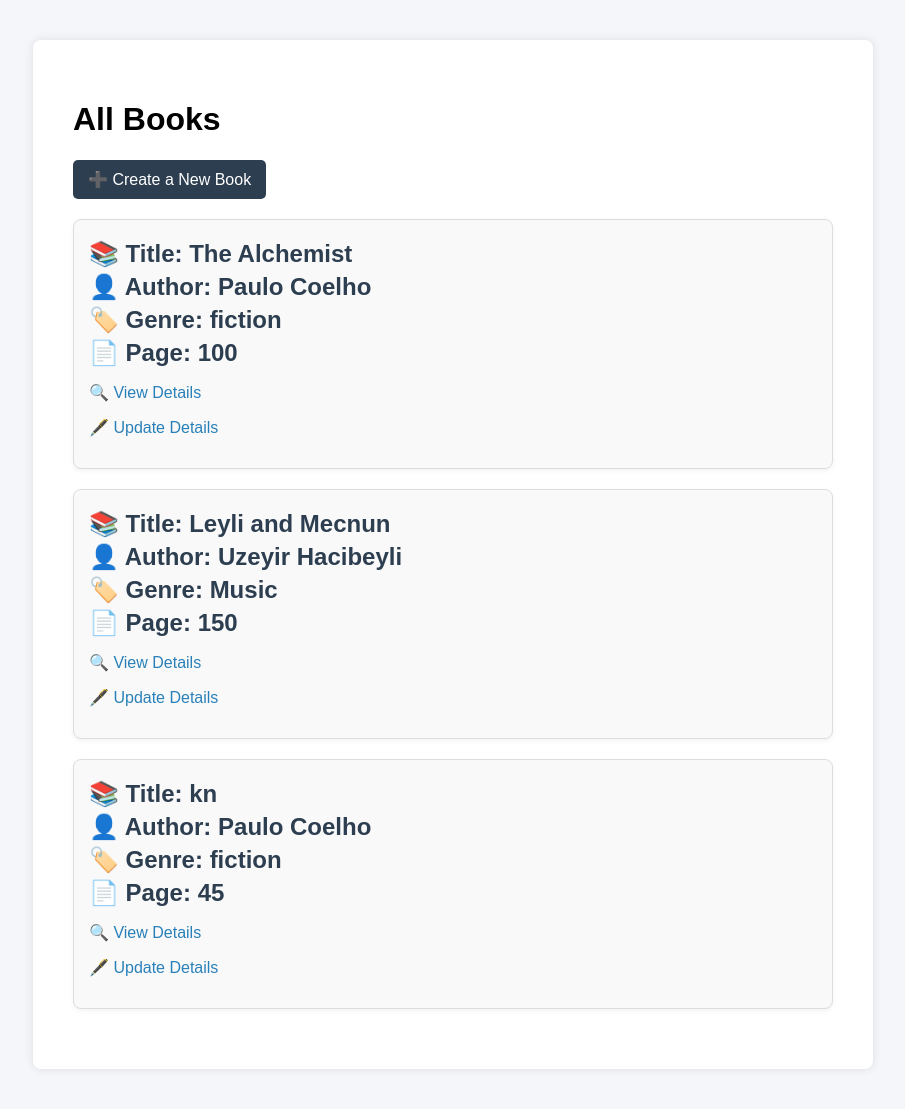
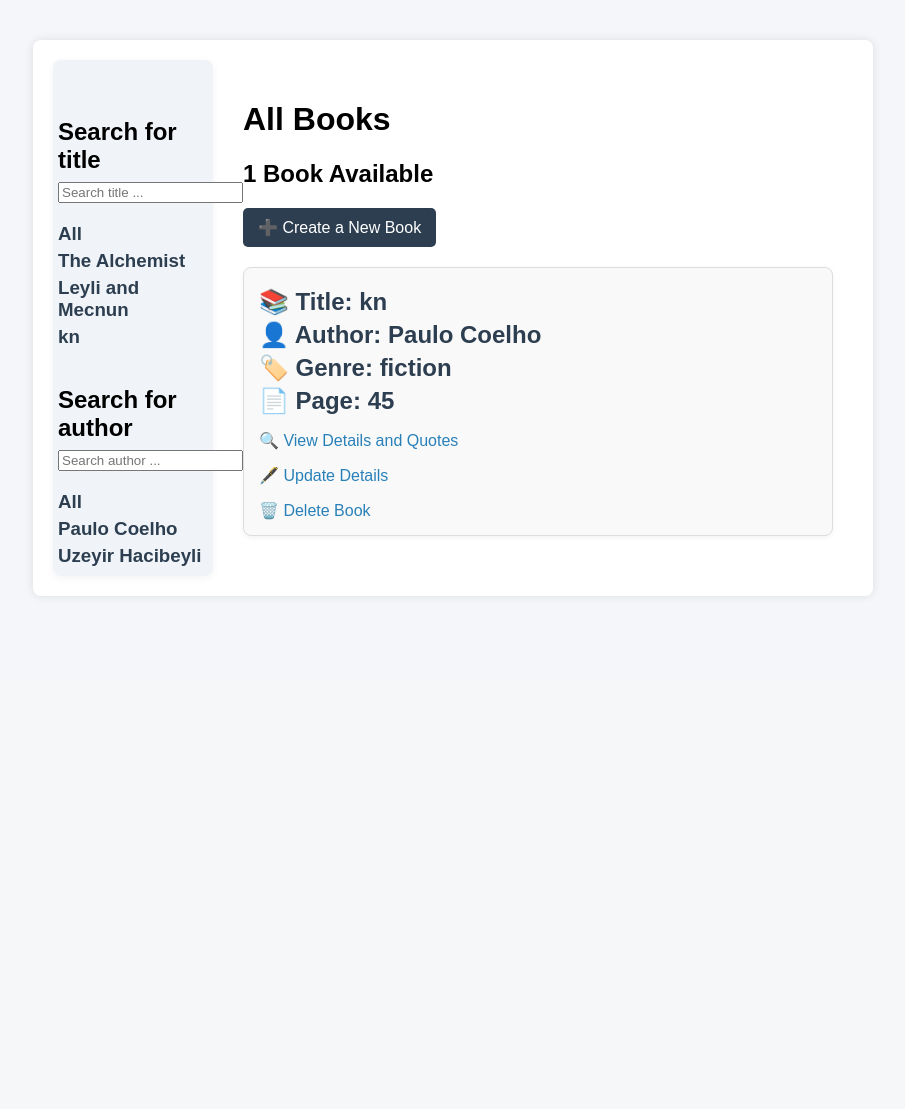
Before and after one commit to Shamil2007/DjangoProjects, a Django app: a page that uses Book_Quote_Journal/journal/templates/journal/book.html in a window 1280 px wide. Shown: the part 120-1229 px from the top of the page, without its empty margins (187-1092 px from the left). After the commit the page ends 717 px from the top, so only its background shows below. Run offline with Django 5.2, Linux system fonts and the light colour scheme; data comes from the database, SQL or seed files in the repository; both versions use the stored data as it was after the commit.

Commit message:
Search system is added

```diff
--- a/Book_Quote_Journal/journal/templates/journal/book.html
+++ b/Book_Quote_Journal/journal/templates/journal/book.html
@@ -6,6 +6,17 @@
     .container {
         padding: 20px;
     }
+
+    .left-container {
+        padding-top: 20px;
+        padding-left: 5px;
+        padding-right: 5px;
+        background-color: #f0f4f8;
+        border-radius: 8px;
+        margin-right: 10px;
+        box-shadow: 0 2px 8px rgba(0, 0, 0, 0.05);
+    }
+
 
     .create-book-link {
         display: inline-block;
@@ -35,6 +46,16 @@
         color: #2c3e50;
     }
 
+    #searchH2 {
+        padding-top: 30px;
+        margin: 8px 0;
+    }
+
+    h3 {
+        margin: 5px 0;
+        color: #2c3e50;
+    }
+
     .details-link {
         color: #2980b9;
         text-decoration: none;
@@ -43,10 +64,62 @@
     .details-link:hover {
         text-decoration: underline;
     }
+
+    .link {
+        text-decoration: none;
+    }
+
+    .link:hover {
+        text-decoration: underline;
+        text-decoration-color: rgba(20, 20, 218, 0.833);
+    }
+
+    #formSearch {
+        margin-bottom: 20px;
+    }
+
 </style>
 
-<div class="container">
+<div style="display: flex;">
+    <div class="left-container" style="width: 20%; min-width: 150px;">
+        <h2 id="searchH2">Search for title</h2>
+
+        <form id="formSearch" action="{% url 'book' %}" method="GET">
+            <input type="text" name="title" placeholder="Search title ...">
+        </form>
+
+        <div>
+            <a class="link" href="{% url 'book' %}"><h3>All</h3></a>
+        </div>
+
+        {% for book_name in books_titles%}
+        <div>
+            <a class="link" href="{% url 'book' %}?title={{book_name}}"><h3>{{book_name}}</h3></a>
+        </div>
+        {% endfor %}
+
+
+
+        <h2 id="searchH2">Search for author</h2>
+
+        <form id="formSearch" action="{% url 'book' %}" method="GET">
+            <input type="text" name="author" placeholder="Search author ...">
+        </form>
+
+        <div>
+            <a class="link" href="{% url 'book' %}"><h3>All</h3></a>
+        </div>
+
+        {% for book_author in books_authors%}
+        <div>
+            <a class="link" href="{% url 'book' %}?author={{book_author}}"><h3>{{book_author}}</h3></a>
+        </div>
+        {% endfor %}
+    </div>
+
+    <div class="container" style="width: 80%;">
         <h1>All Books</h1>
+        <h2>{{book_count}} Book Available</h2>
 
         <a class="create-book-link" href="{% url 'createBook' %}">➕ Create a New Book</a>
 
@@ -56,12 +129,15 @@
                 <h2>👤 Author: {{ book.author }}</h2>
                 <h2>🏷️ Genre: {{ book.genre }}</h2>
                 <h2>📄 Page: {{ book.page }}</h2>
-            <p>🔍 <a class="details-link" href="{% url 'book-details' book.unique_id %}">View Details</a></p>
+                <p>🔍 <a class="details-link" href="{% url 'book-details' book.unique_id %}">View Details and Quotes</a></p>
                 <p>🖋️ <a class="details-link" href="{% url 'updateBook' book.unique_id %}">Update Details</a></p>
+                <a class="details-link" href="{% url 'deleteBook' book.unique_id %}" onclick="return confirm('Are you sure you want to delete this quote?')">🗑️ Delete Book</a>
             </div>
         {% empty %}
             <p>No books found.</p>
         {% endfor %}
     </div>
+</div>
+
 
 {% endblock content %}
--- a/Book_Quote_Journal/journal/templates/journal/book_details.html
+++ b/Book_Quote_Journal/journal/templates/journal/book_details.html
@@ -86,6 +86,7 @@
                 <p><strong>Page Number:</strong> {{ quote.page_number }}</p>
                 <p><strong>Content:</strong><br>{{ quote.content }}</p>
                 <p><a class="details-link" href="{% url 'updateQuote' unique_id=quote.unique_id %}">🖋️ Update Quote</a></p>
+                <a href="{% url 'deleteQuote' quote.unique_id %}" onclick="return confirm('Are you sure you want to delete this quote?')" style="color:red;">🗑️ Delete</a>
             </div>
         {% empty %}
             <p>No quotes found for this book.</p>
--- a/Book_Quote_Journal/journal/urls.py
+++ b/Book_Quote_Journal/journal/urls.py
@@ -7,9 +7,11 @@ urlpatterns = [
 
     path('createBook/', views.createBook, name='createBook'),
     path('<int:unique_id>/updateBook/', views.updateBook, name='updateBook'),
+    path('<int:unique_id>/deleteBook/', views.deleteBook, name='deleteBook'),
 
     path('book_details/<int:unique_id>/createQuote', views.createQuote , name = 'createQuote'),
-    path('quote/<int:unique_id>/update/', views.updateQuote, name='updateQuote')
+    path('quote/<int:unique_id>/update/', views.updateQuote, name='updateQuote'),
+    path('quote/<int:unique_id>/deleteBook/', views.deleteQuote, name='deleteQuote'),
 
 
 ]
--- a/Book_Quote_Journal/journal/views.py
+++ b/Book_Quote_Journal/journal/views.py
@@ -1,10 +1,24 @@
 from django.shortcuts import redirect, render, get_object_or_404
+from django.db.models import Q
 from .models import Book, Quote
 from .forms import BookForm, QuoteForm
 
 def book_list(request):
-    books = Book.objects.all()
-    context = {'books': books}
+    title = request.GET.get('title') if request.GET.get('title') != None else ''
+    author = request.GET.get('author') if request.GET.get('author') != None else ''
+
+    books = Book.objects.filter(
+        Q(title__icontains = title),
+        Q(author__name__icontains=author))
+
+    books_titles = Book.objects.values_list('title', flat=True).distinct()
+    books_authors = Book.objects.values_list('author__name', flat=True).distinct()
+
+
+    context = {'books': books,
+               'book_count': books.count(),
+               'books_titles': books_titles,
+               'books_authors': books_authors}
     return render(request, 'journal/book.html', context)
 
 def book_details(request, unique_id):
@@ -80,3 +94,13 @@ def updateQuote(request, unique_id):
                'is_new': False,
                'action_type': 'Update'}
     return render(request, 'journal/book_form.html', context)
+
+def deleteBook(request, unique_id):
+    book = Book.objects.get(unique_id=unique_id)
+    book.delete()
+    return redirect('book')
+
+def deleteQuote(request, unique_id):
+    quote = Quote.objects.get(unique_id=unique_id)
+    quote.delete()
+    return redirect('book-details', unique_id=quote.book.unique_id)
```
Also changed, not shown: Book_Quote_Journal/db.sqlite3. Lines whose indentation alone changed are shown as unchanged.
